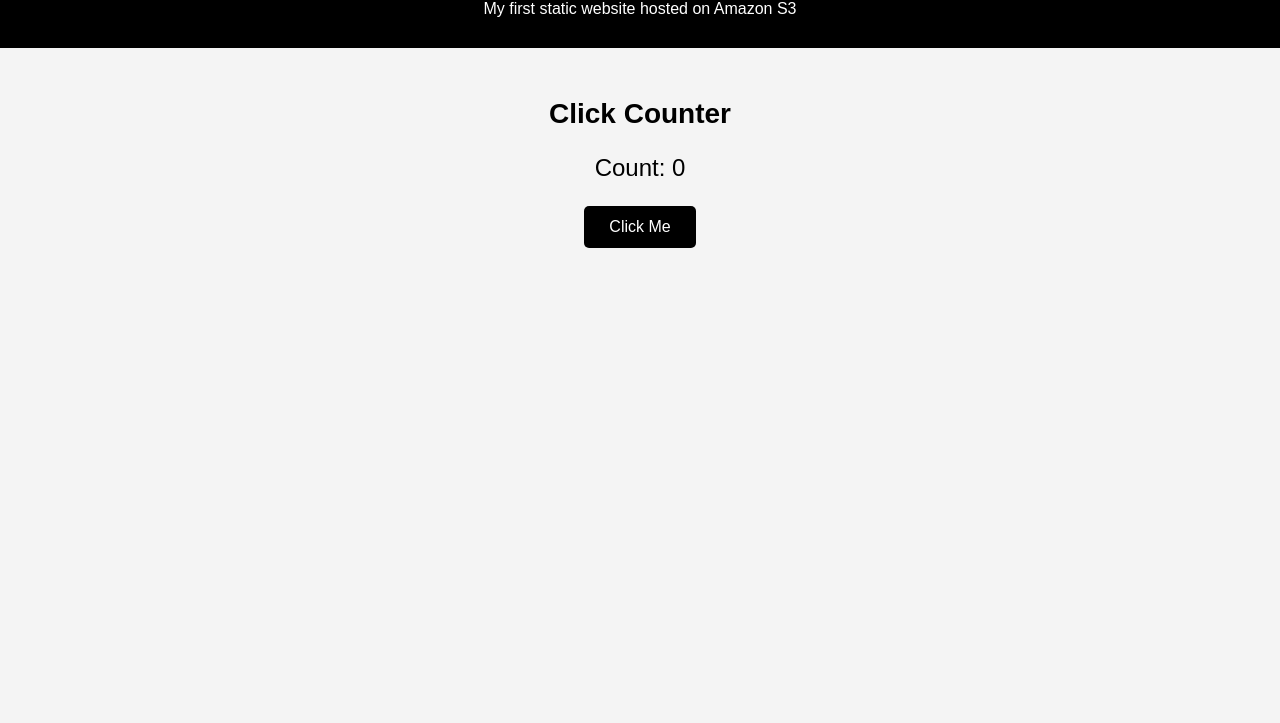
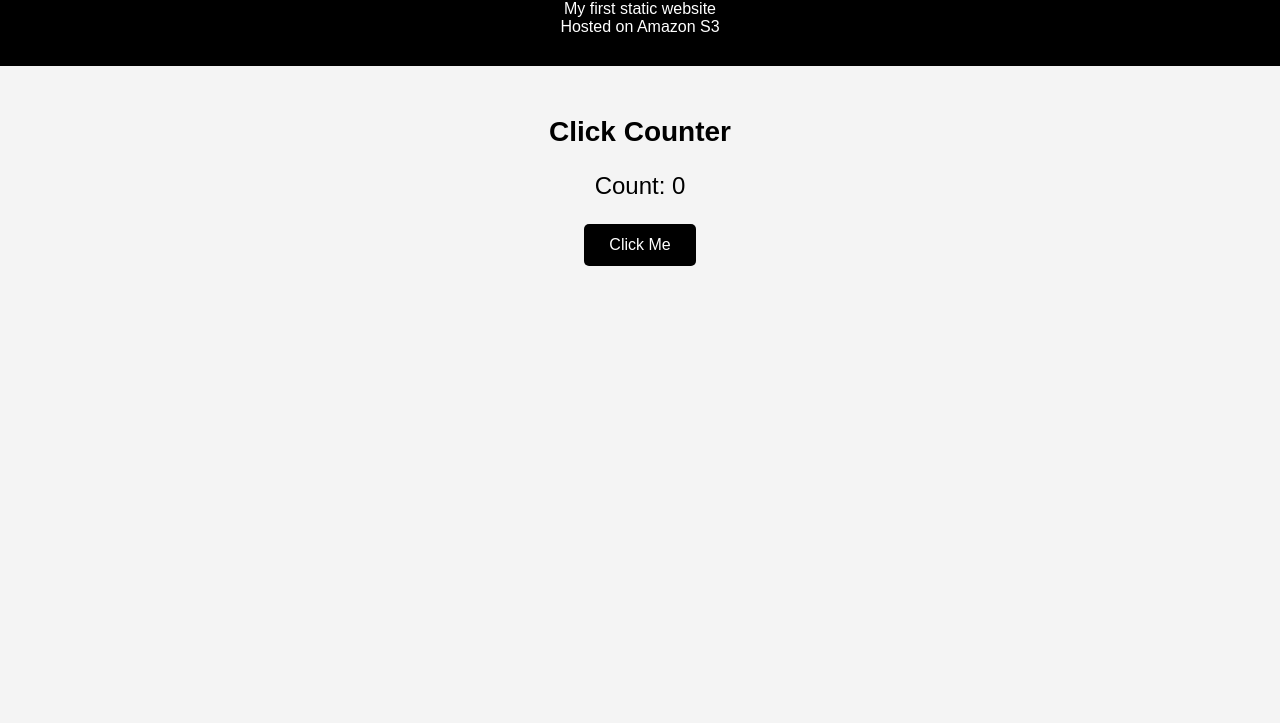
Before and after one commit to muthukumar24/git-and-github-practice, a plain HTML site: page index.html in a window 1280 px wide. Shown: the part 77-800 px from the top of the page. Drawn offline with Linux system fonts and the light colour scheme.

Commit message:
counter web app second  commit

```diff
--- a/index.html
+++ b/index.html
@@ -13,7 +13,8 @@
 
     <div class="header">
         <h1>Welcome to My Website</h1>
-        <p>My first static website hosted on Amazon S3</p>
+        <p>My first static website</p>
+        <p>Hosted on Amazon S3</p>
     </div>
 
     <div class="counter-section">
```
